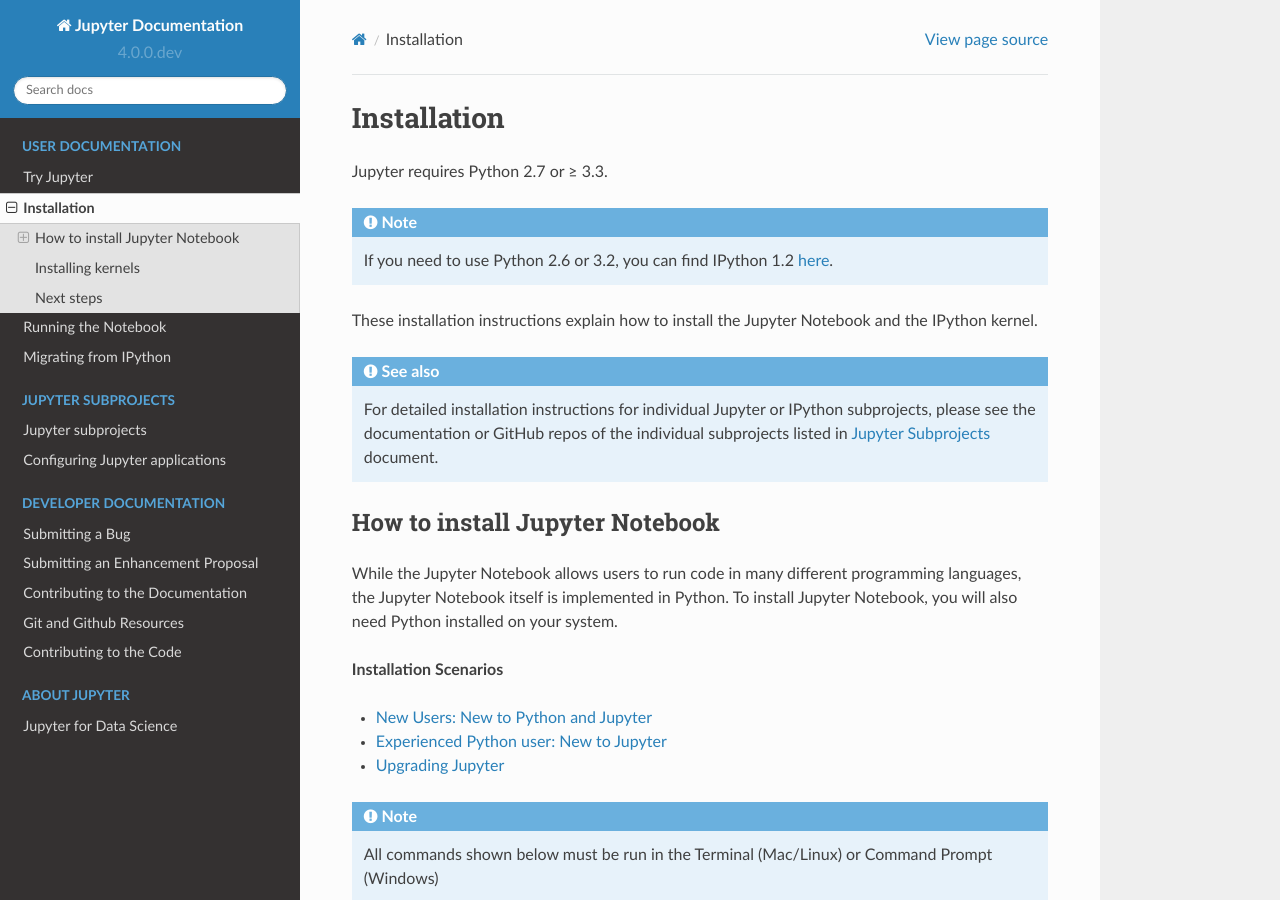
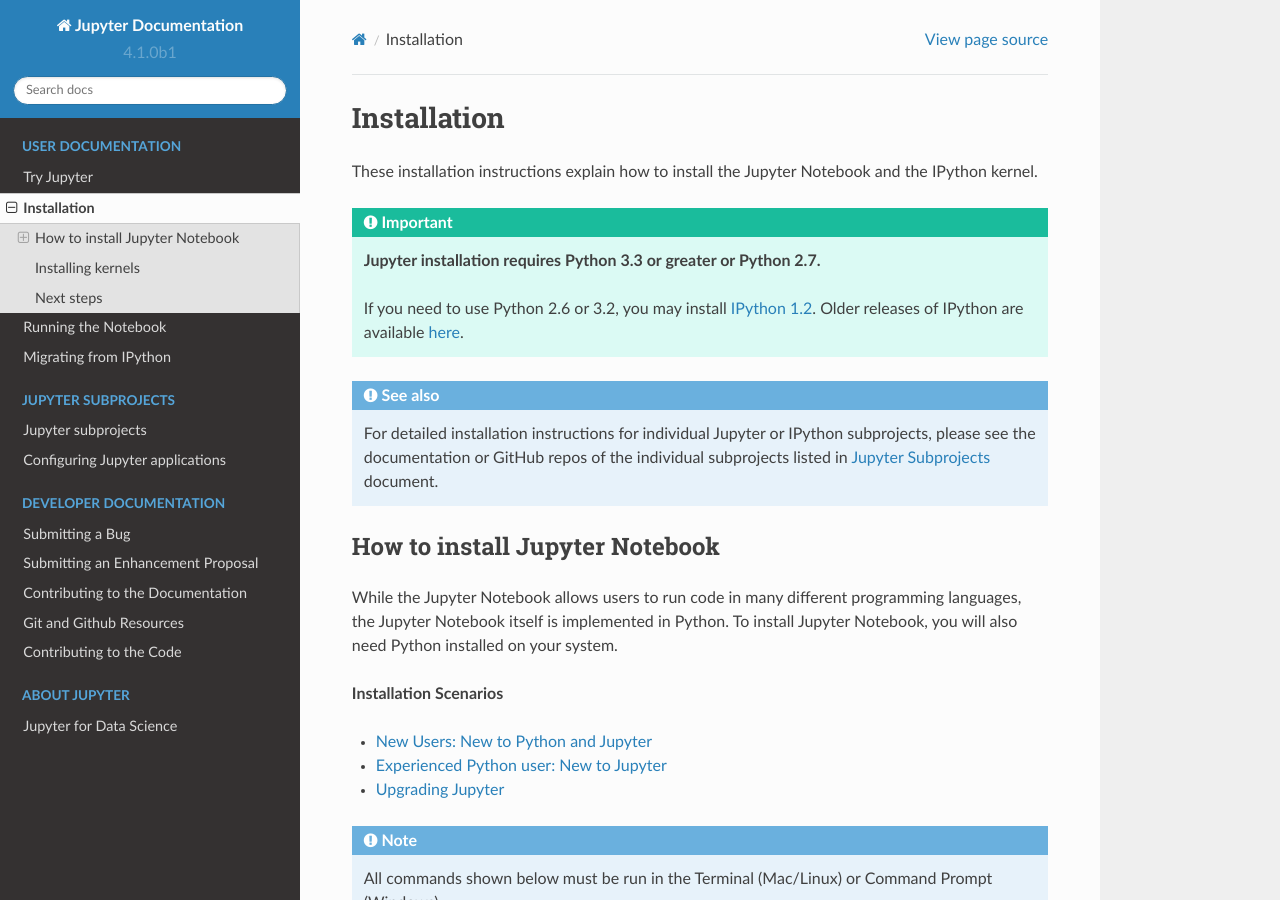
Before and after one commit to jupyter/jupyter, a Sphinx documentation site: the page built from docs/source/install.rst, in a window 1280 px wide and 900 px high. Built offline with Sphinx 7.4.7 and the Read the Docs theme 2.0.0, drawn with Linux system fonts in a browser that asks for light colours; pages that are not in the unit, such as notebooks, are missing from menus.

Commit message:
Update doc release number to beta and edit to Installation

```diff
--- a/docs/source/conf.py
+++ b/docs/source/conf.py
@@ -59,9 +59,9 @@
 # built documents.
 #
 # The short X.Y version.
-version = '4.0.0.dev'
+version = '4.1.0b1'
 # The full version, including alpha/beta/rc tags.
-release = '4.0.0.dev'
+release = '4.1.0.b1'
 
 # The language for content autogenerated by Sphinx. Refer to documentation
 # for a list of supported languages.
--- a/docs/source/install.rst
+++ b/docs/source/install.rst
@@ -5,15 +5,16 @@
 Installation
 ============
 
-Jupyter requires Python 2.7 or ≥ 3.3.
-
-.. note::
-
-    If you need to use Python 2.6 or 3.2, you can find IPython 1.2
-    `here <http://archive.ipython.org/release/>`__.
-
 These installation instructions explain how to install the Jupyter Notebook and
 the IPython kernel.
+
+.. important::
+
+    **Jupyter installation requires Python 3.3 or greater or Python 2.7.**
+
+    If you need to use Python 2.6 or 3.2, you may install
+    `IPython 1.2 <http://archive.ipython.org/release/1.2.0/>`_.
+    Older releases of IPython are available `here <http://archive.ipython.org/release/>`__.
 
 .. seealso::
 
```
